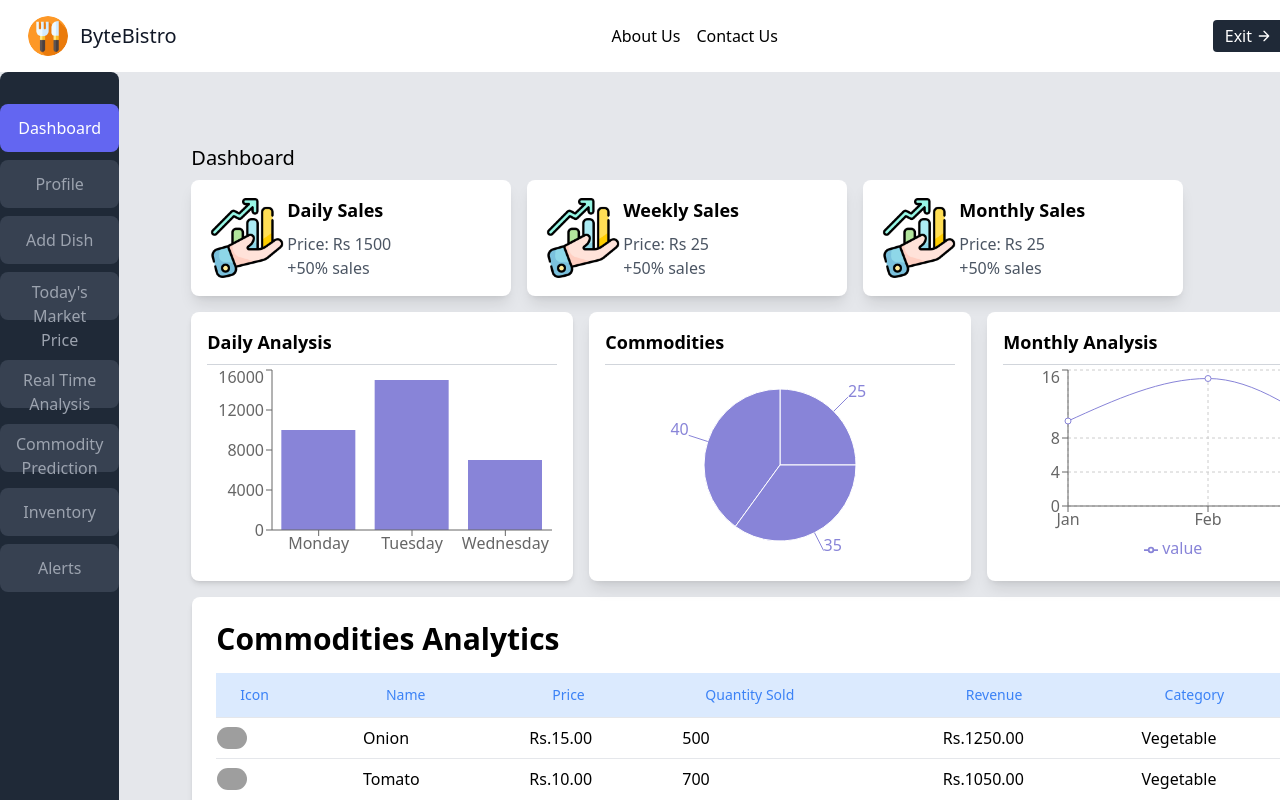
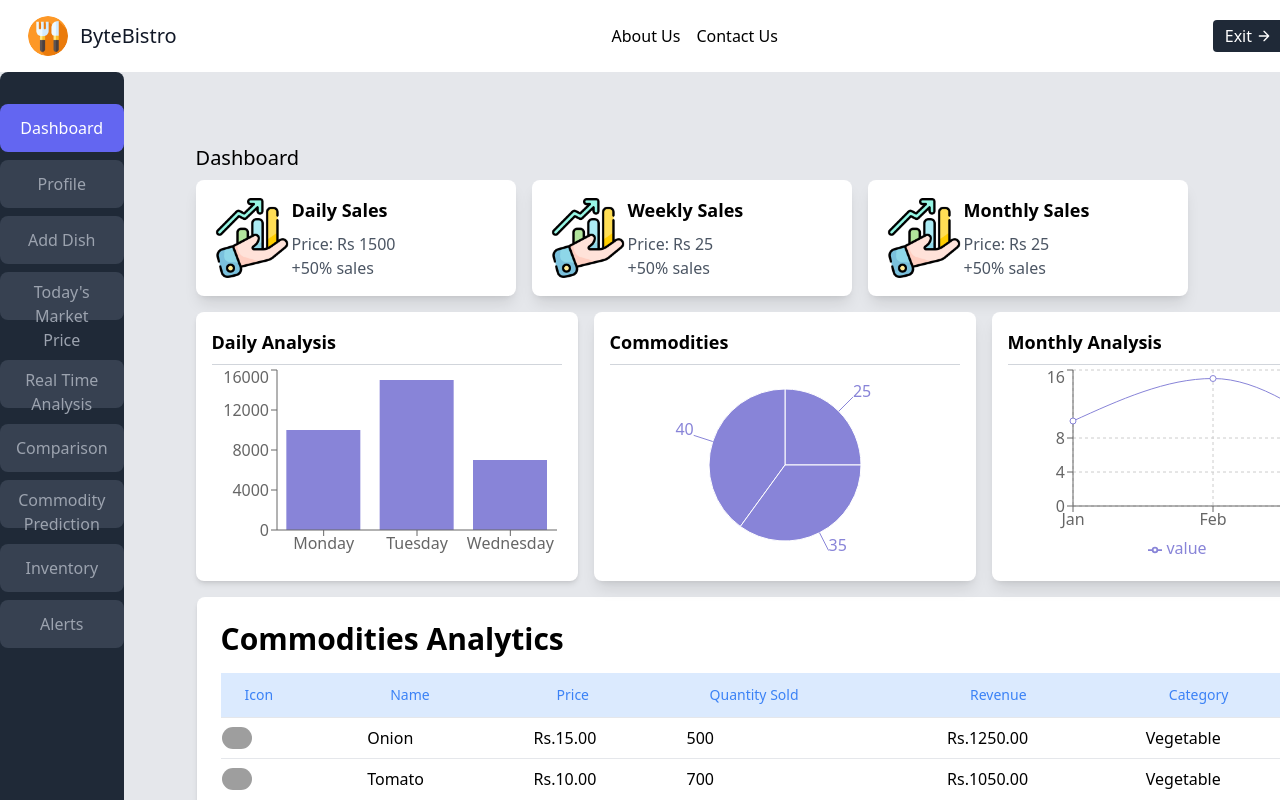
Before and after one commit to aaryalotke/sih_model, a React (Create React App) app: page /home in a window 1280 px wide. Shown: the top 800 px of the page. Built offline with nearby package versions, Linux system fonts and the light colour scheme; grey boxes are pictures that could not be loaded.

Commit message:
added sidebar option for comparison and profile

```diff
--- a/src/Pages/Callsidebar.js
+++ b/src/Pages/Callsidebar.js
@@ -34,7 +34,8 @@ function Callsidebar() {
         {activeTab === 'commodityPrediction' && <ChartOne/>}
         {activeTab === 'adddish' && <RestaurantManagerPage/>}
         {activeTab === 'Inventory' && <InventoryManagement/>}
-        {activeTab === 'profile' && <Comparison/>}
+        {activeTab === 'profile' && <Profile/>}
+        {activeTab === 'comparison' && <Comparison/>}
         {activeTab === 'updateprice' && <Updateprice/>}
       </div>
     </div>
--- a/src/Pages/sidebar.js
+++ b/src/Pages/sidebar.js
@@ -9,6 +9,7 @@ function Sidebar({ activeTab, setActiveTab }) {
     { id: 'adddish', label: 'Add Dish' },
     { id: 'updateprice', label: 'Today\'s Market Price' },
     { id: 'DailyPricePrediction', label: 'Real Time Analysis' },
+    { id: 'comparison', label: 'Comparison' },
     { id: 'commodityPrediction', label: 'Commodity Prediction' },
     { id: 'Inventory', label: 'Inventory' },
     { id: 'messages', label: 'Alerts' },
```
